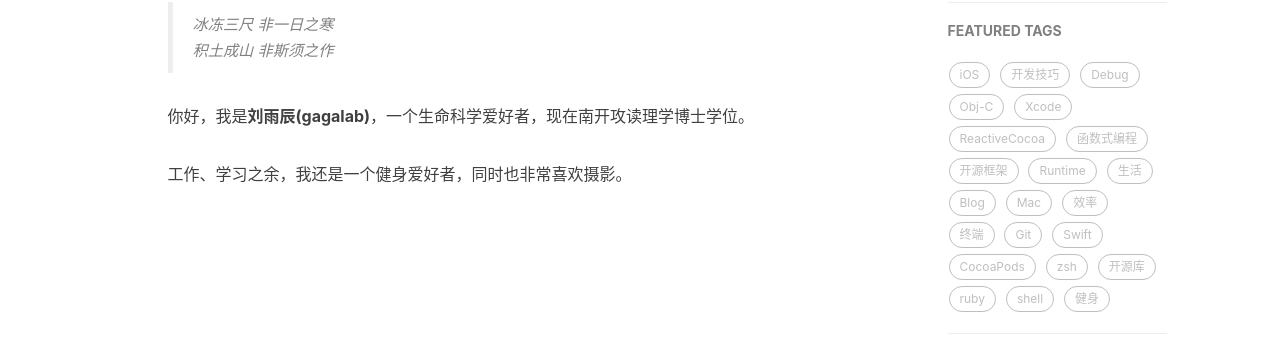
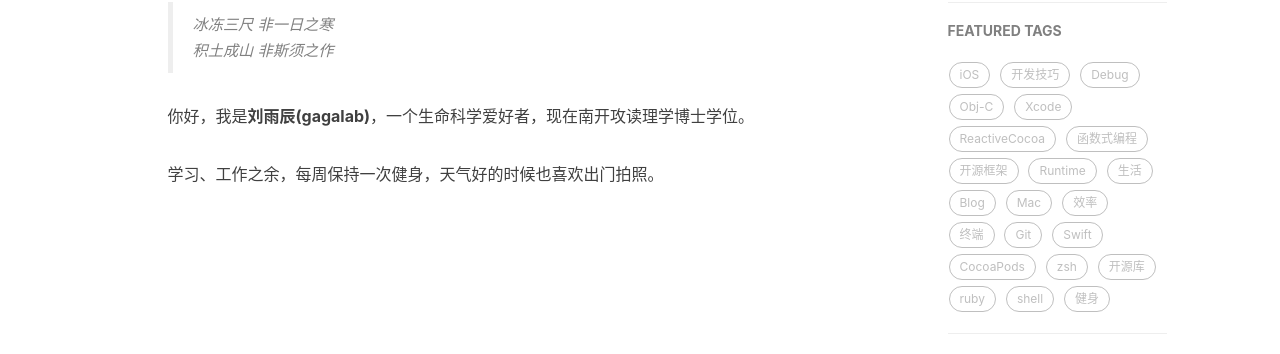
Before and after one commit to liuyuchenlab/LiuYuchenLab.github.io, a Jekyll site: the page built from about.html, in a window 1280 px wide. Shown: the part 456-810 px from the top of the page. Built offline with Jekyll 4.4.1, drawn with Linux system fonts in a browser that asks for light colours; nearby versions of some CDN libraries; comment, search, counter and statistics services are not loaded.

Commit message:
Update about.html

```diff
--- a/about.html
+++ b/about.html
@@ -20,7 +20,7 @@ header-img: "img/post-bg-rwd.jpg"
 
     <p>你好，我是<strong>刘雨辰(gagalab)</strong>，一个生命科学爱好者，现在南开攻读理学博士学位。</p>
 
-    <p>工作、学习之余，我还是一个健身爱好者，同时也非常喜欢摄影。</p>
+    <p>学习、工作之余，每周保持一次健身，天气好的时候也喜欢出门拍照。</p>
 
 
     <p></p>
```
